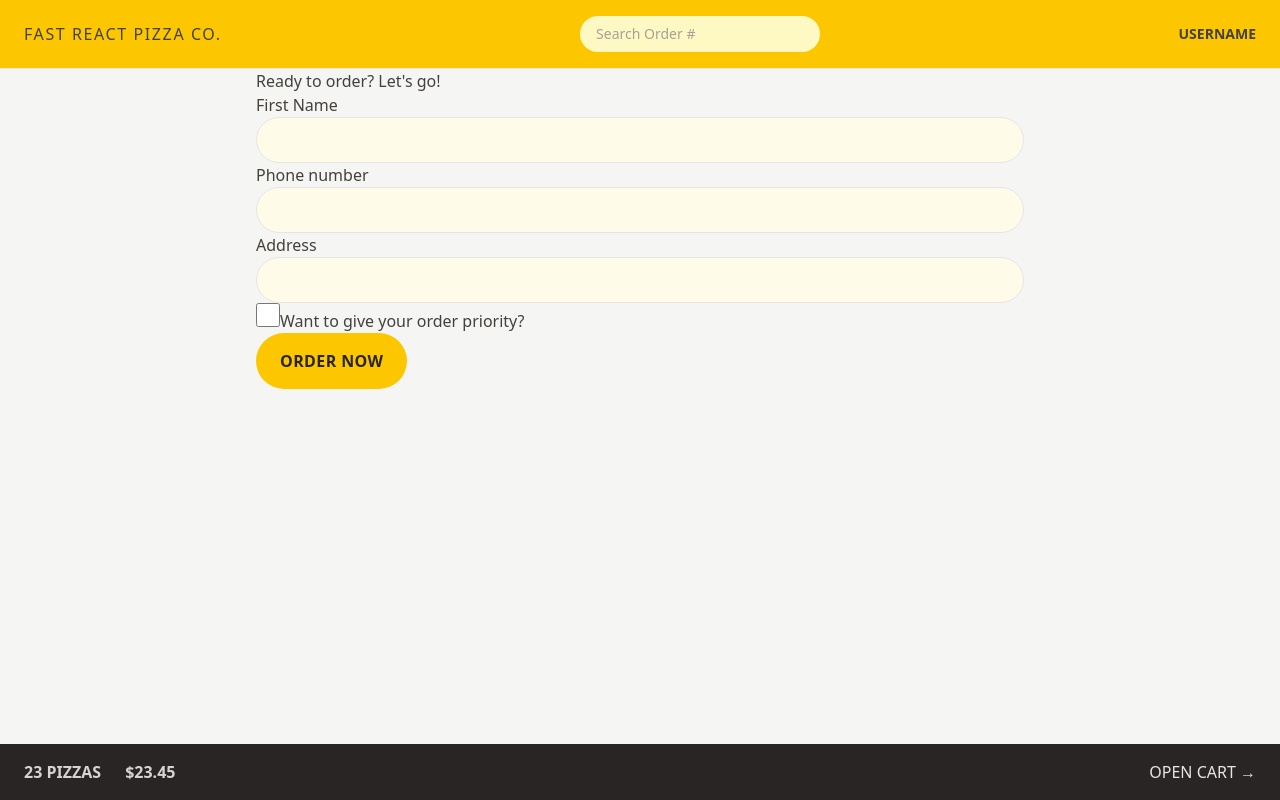
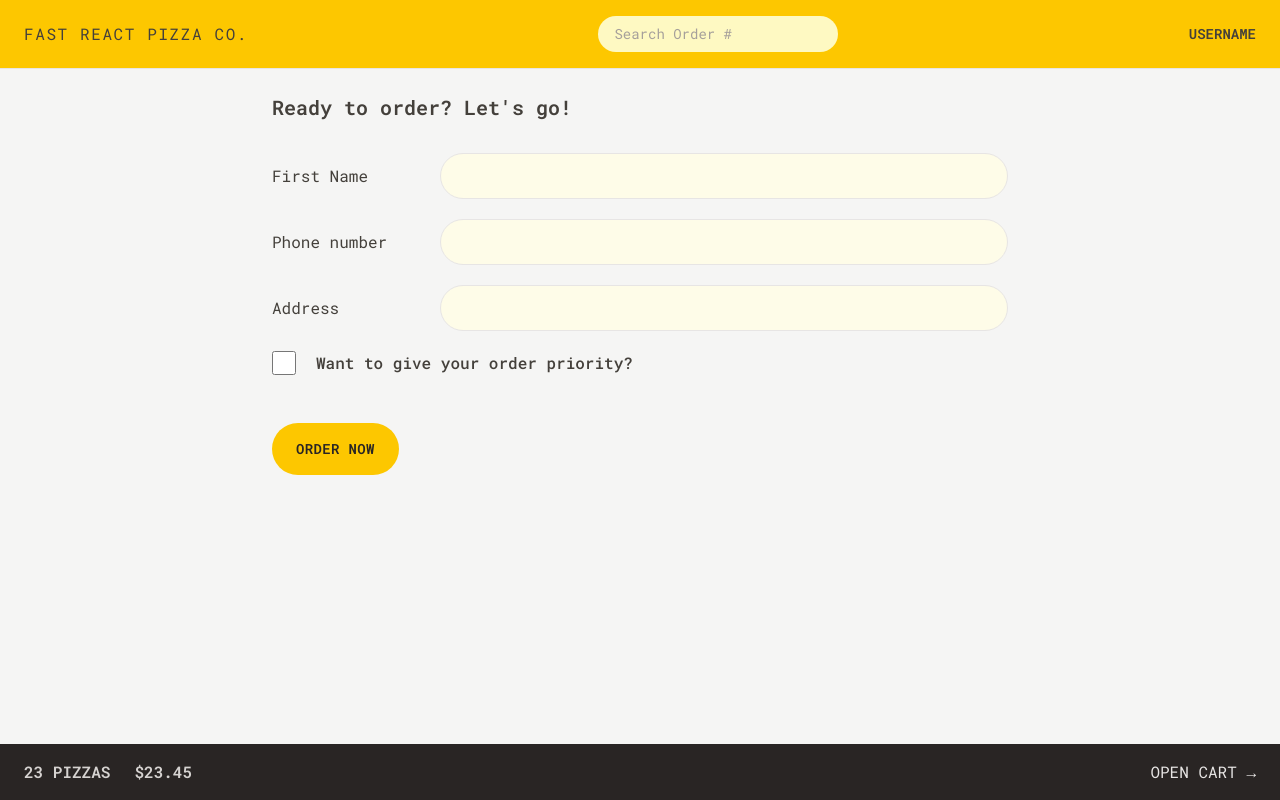
Before and after one commit to I-Maged/16-fast-react-pizza, a React (Vite) app: page /order/new in a window 1280 px wide. Built offline with nearby package versions, Linux system fonts and the light colour scheme.

Commit message:
styling cart & menu

```diff
--- a/src/features/cart/Cart.jsx
+++ b/src/features/cart/Cart.jsx
@@ -1,6 +1,6 @@
-import { Link } from "react-router-dom"
 import LinkButton from "../../ui/LinkButton"
 import Button from "../../ui/Button"
+import CartItem from "./CartItem"
 
 const fakeCart = [
   {
@@ -27,16 +27,24 @@ const fakeCart = [
 ]
 const Cart = () => {
   const cart = fakeCart
-  console.log(cart)
 
   return (
-    <div>
+    <div className="px-3 py-4">
       <LinkButton to="/menu">&larr; Back to menu</LinkButton>
 
-      <h2>Your cart, %NAME%</h2>
-      <div>
-        <Button to="/order/new">Order pizzas</Button>
-        <button>Clear cart</button>
+      <h2 className="mt-7 text-xl font-semibold">Your cart, %NAME%</h2>
+
+      <ul className="mt-3 divide-y divide-stone-200 border-b border-stone-200">
+        {cart.map((item) => (
+          <CartItem item={item} key={item.pizzaId} />
+        ))}
+      </ul>
+
+      <div className="mt-6 space-x-2">
+        <Button to="/order/new" type="primary">
+          Order pizzas
+        </Button>
+        <Button type="secondary">Clear Cart</Button>
       </div>
     </div>
   )
--- a/src/features/cart/CartItem.jsx
+++ b/src/features/cart/CartItem.jsx
@@ -1,15 +1,17 @@
-import { formatCurrency } from '../../utils/helpers'
+import { formatCurrency } from "../../utils/helpers"
+import Button from "../../ui/Button"
 
 const CartItem = ({ item }) => {
   const { pizzaId, name, quantity, totalPrice } = item
 
   return (
-    <li>
-      <p>
+    <li className="py-3 sm:flex sm:items-center sm:justify-between">
+      <p className="mb-1 sm:mb-0">
         {quantity}&times; {name}
       </p>
-      <div>
-        <p>{formatCurrency(totalPrice)}</p>
+      <div className="flex items-center justify-between sm:gap-6">
+        <p className="text-sm font-bold">{formatCurrency(totalPrice)}</p>
+        <Button type="small">Delete</Button>
       </div>
     </li>
   )
--- a/src/features/menu/Menu.jsx
+++ b/src/features/menu/Menu.jsx
@@ -1,12 +1,12 @@
-import { useLoaderData } from 'react-router-dom'
-import MenuItem from './MenuItem'
+import { useLoaderData } from "react-router-dom"
+import MenuItem from "./MenuItem"
 // import { getMenu } from '../../services/apiRestaurant'
 
 const Menu = () => {
   const menu = useLoaderData()
 
   return (
-    <ul>
+    <ul className="divide-y divide-stone-200 px-2">
       {menu.map((pizza) => (
         <MenuItem pizza={pizza} key={pizza.id} />
       ))}
--- a/src/features/menu/MenuItem.jsx
+++ b/src/features/menu/MenuItem.jsx
@@ -1,16 +1,28 @@
-import { formatCurrency } from '../../utils/helpers'
+import { formatCurrency } from "../../utils/helpers"
+import Button from "../../ui/Button"
 
 const MenuItem = ({ pizza }) => {
   const { name, unitPrice, ingredients, soldOut, imageUrl } = pizza
 
   return (
-    <li>
-      <img src={imageUrl} alt={name} />
-      <div>
-        <p>{name}</p>
-        <p>{ingredients.join(', ')}</p>
-        <div>
-          {!soldOut ? <p>{formatCurrency(unitPrice)}</p> : <p>Sold out</p>}
+    <li className="flex gap-4 py-2">
+      <img
+        src={imageUrl}
+        alt={name}
+        className={`h-24 ${soldOut ? "opacity-70 grayscale" : ""}`}
+      />
+      <div className="flex grow flex-col pt-0.5">
+        <p className="font-medium">{name}</p>
+        <p className="text-sm text-stone-500 capitalize italic">
+          {ingredients.join(", ")}
+        </p>
+        <div className="mt-auto flex items-center justify-between text-sm">
+          {!soldOut ? (
+            <p>{formatCurrency(unitPrice)}</p>
+          ) : (
+            <p className="font-medium text-stone-500 uppercase">Sold out</p>
+          )}
+          {!soldOut && <Button type="small">Add to cart</Button>}
         </div>
       </div>
     </li>
--- a/src/features/order/CreateOrder.jsx
+++ b/src/features/order/CreateOrder.jsx
@@ -42,31 +42,40 @@ const CreateOrder = () => {
   const cart = fakeCart
 
   return (
-    <div>
-      <h2>Ready to order? Let's go!</h2>
+    <div className="px-4 py-6">
+      <h2 className="mb-8 text-xl font-semibold">Ready to order? Let's go!</h2>
 
       <Form method="POST" action="/order/new">
-        <div>
-          <label>First Name</label>
-          <input type="text" name="customer" required className="input" />
+        <div className="mb-5 flex flex-col gap-2 sm:flex-row sm:items-center">
+          <label className="sm:basis-40">First Name</label>
+          <input type="text" name="customer" required className="input grow" />
         </div>
 
-        <div>
-          <label>Phone number</label>
-          <div>
-            <input type="tel" name="phone" required className="input" />
-          </div>
-          {formErrors?.phone && <p>{formErrors.phone}</p>}
-        </div>
-
-        <div>
-          <label>Address</label>
-          <div>
-            <input type="text" name="address" required className="input" />
+        <div className="mb-5 flex flex-col gap-2 sm:flex-row sm:items-center">
+          <label className="sm:basis-40">Phone number</label>
+          <div className="grow">
+            <input type="tel" name="phone" required className="input w-full" />
+            {formErrors?.phone && (
+              <p className="mt-2 rounded-md bg-red-100 p-2 text-xs text-red-700">
+                {formErrors.phone}
+              </p>
+            )}
           </div>
         </div>
 
-        <div>
+        <div className="mb-5 flex flex-col gap-2 sm:flex-row sm:items-center">
+          <label className="sm:basis-40">Address</label>
+          <div className="grow">
+            <input
+              type="text"
+              name="address"
+              required
+              className="input w-full"
+            />
+          </div>
+        </div>
+
+        <div className="mb-12 flex items-center gap-5">
           <input
             type="checkbox"
             name="priority"
@@ -75,12 +84,14 @@ const CreateOrder = () => {
             // value={withPriority}
             // onChange={(e) => setWithPriority(e.target.checked)}
           />
-          <label htmlFor="priority">Want to give your order priority?</label>
+          <label htmlFor="priority" className="font-medium">
+            Want to give your order priority?
+          </label>
         </div>
 
         <div>
           <input type="hidden" name="cart" value={JSON.stringify(cart)} />
-          <Button disabled={isSubmitting}>
+          <Button type="primary" disabled={isSubmitting}>
             {isSubmitting ? "Placing Order..." : "Order now"}
           </Button>
         </div>
@@ -102,7 +113,8 @@ export async function action({ request }) {
   const errors = {}
 
   if (!isValidPhone(order.phone))
-    errors.phone = "please give us your correct phone number"
+    errors.phone =
+      "please give us your correct phone number. We might need it to contact you."
 
   if (Object.keys(errors).length > 0) return errors
 
--- a/src/features/user/CreateUser.jsx
+++ b/src/features/user/CreateUser.jsx
@@ -24,7 +24,7 @@ const CreateUser = () => {
 
       {username !== "" && (
         <div>
-          <Button>Start ordering</Button>
+          <Button type="primary">Start ordering</Button>
         </div>
       )}
     </form>
--- a/src/index.css
+++ b/src/index.css
@@ -1,8 +1,14 @@
+@import url("https://fonts.googleapis.com/css2?family=Roboto+Mono:wght@100..700&display=swap");
+
 @import "tailwindcss";
+
+@theme {
+  --default-font-family: "Roboto Mono", monospace;
+}
 
 @layer components {
   .input {
-    @apply w-full rounded-full border border-stone-200 bg-yellow-50 px-4 py-2 text-sm transition-all duration-300 placeholder:text-stone-400 focus:ring focus:ring-yellow-400 focus:outline-none md:px-6 md:py-3;
+    @apply rounded-full border border-stone-200 bg-yellow-50 px-4 py-2 text-sm transition-all duration-300 placeholder:text-stone-400 focus:ring focus:ring-yellow-400 focus:outline-none md:px-6 md:py-3;
   }
 
   /* https://dev.to/afif/i-made-100-css-loaders-for-your-next-project-4eje */
--- a/src/ui/AppLayout.jsx
+++ b/src/ui/AppLayout.jsx
@@ -10,7 +10,7 @@ const AppLayout = () => {
   const isLoading = navigation.state === "loading"
 
   return (
-    <div className="grid h-screen grid-rows-[auto_1fr_auto]">
+    <div className="grid h-dvh grid-rows-[auto_1fr_auto]">
       {/* {true && <Loader />} */}
       {isLoading && <Loader />}
 
--- a/src/ui/Button.jsx
+++ b/src/ui/Button.jsx
@@ -1,19 +1,26 @@
 import { Link } from "react-router-dom"
 
-const Button = ({ children, disabled, to }) => {
-  const className =
-    "inline-block rounded-full bg-yellow-400 px-4 py-3 font-semibold tracking-wide text-stone-800 uppercase transition-colors duration-300 hover:bg-yellow-300 focus:ring focus:ring-yellow-300 focus:ring-offset-2 focus:outline-none disabled:cursor-not-allowed sm:px-6 sm:py-4"
+const Button = ({ children, disabled, to, type }) => {
+  const base =
+    "inline-block text-sm rounded-full bg-yellow-400  font-semibold tracking-wide text-stone-800 uppercase transition-colors duration-300 hover:bg-yellow-300 focus:ring focus:ring-yellow-300 focus:ring-offset-2 focus:outline-none disabled:cursor-not-allowed"
+
+  const styles = {
+    primary: base + " px-4 py-3 md:px-6 md:py-4",
+    small: base + " px-4 py-2 md:px-5 md:py-2.5 text-xs",
+    secondary:
+      "inline-block rounded-full border-2 border-stone-300 font-semibold uppercase tracking-wide text-stone-400 transition-colors duration-300 hover:bg-stone-300 hover:text-stone-800 focus:bg-stone-300 focus:text-stone-800 focus:outline-none focus:ring focus:ring-stone-200 focus:ring-offset-2 disabled:cursor-not-allowed px-4 py-2.5 md:px-6 md:py-3.5",
+  }
 
   if (to) {
     return (
-      <Link className={className} to={to}>
+      <Link className={styles[type]} to={to}>
         {children}
       </Link>
     )
   }
 
   return (
-    <button disabled={disabled} className={className}>
+    <button disabled={disabled} className={styles[type]}>
       {children}
     </button>
   )
```
Also changed, not shown: index.html (+8 -2 lines).
